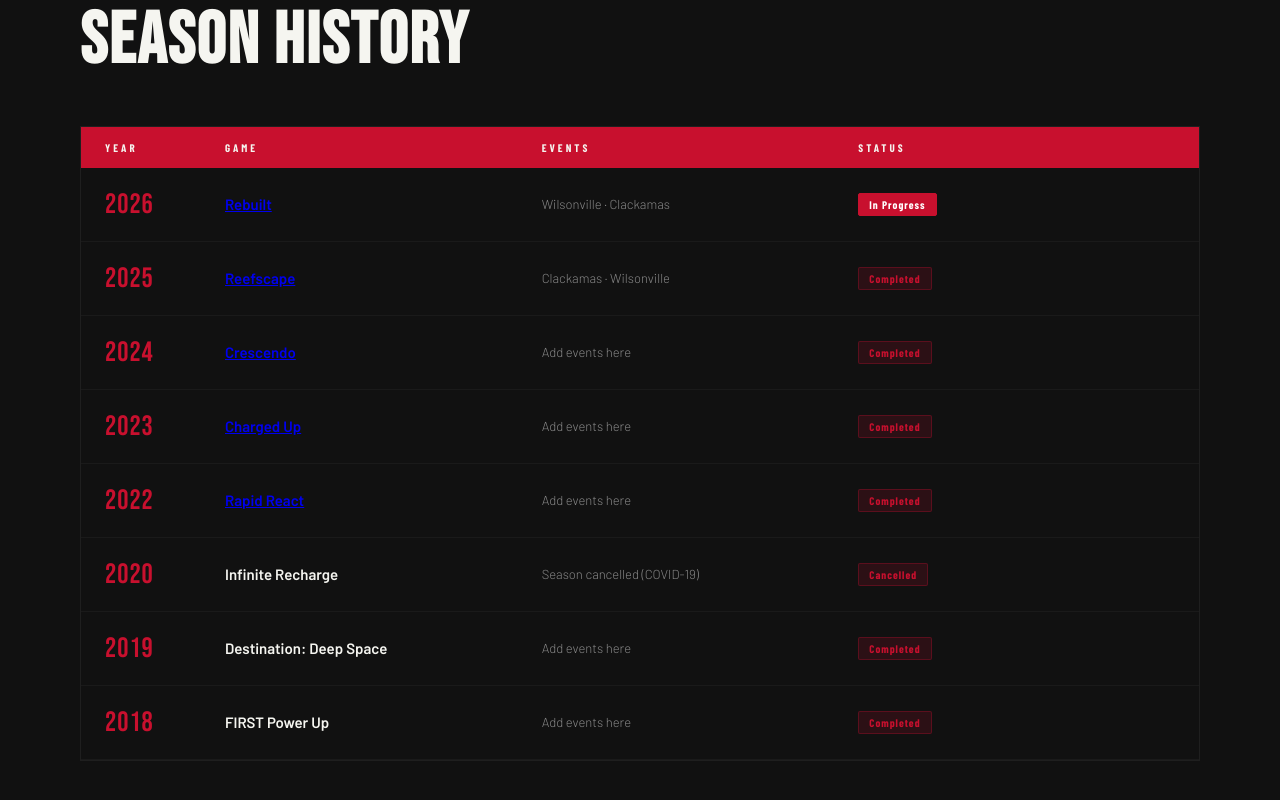
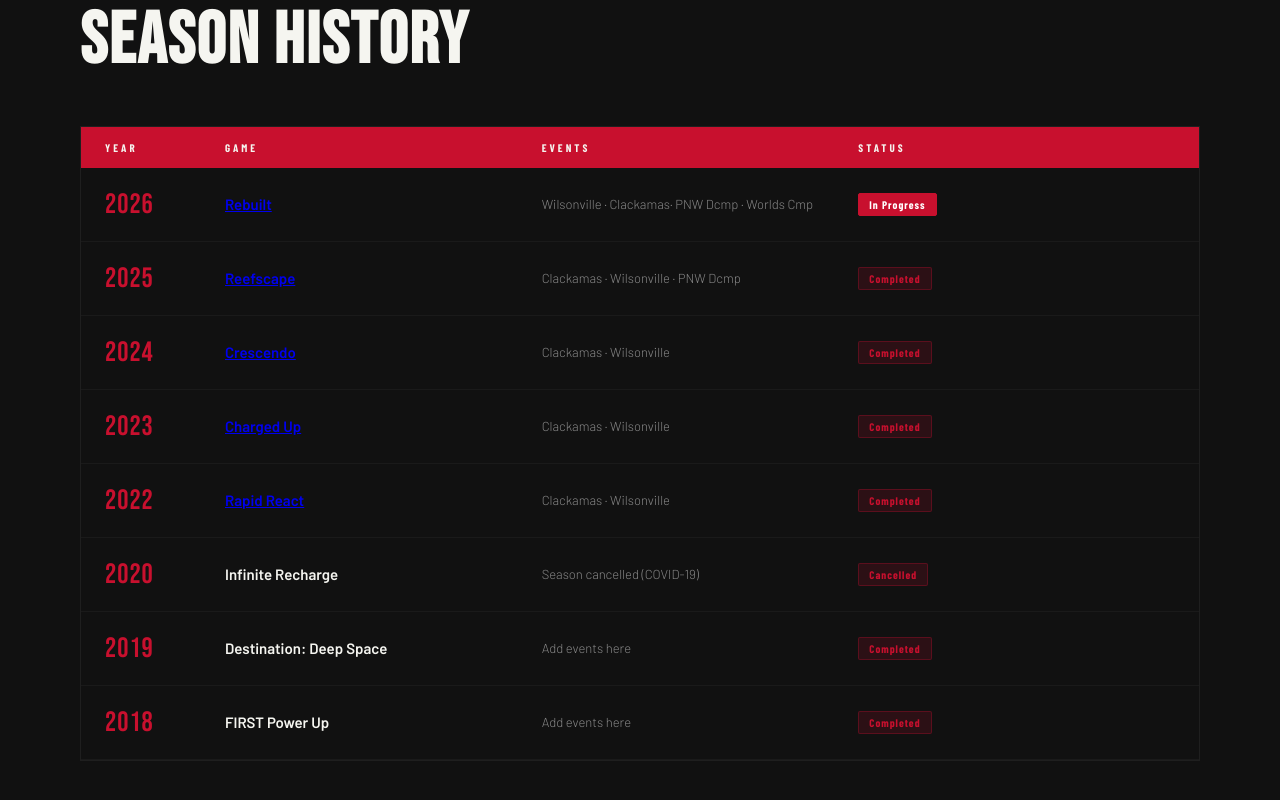
Before and after one commit to CardinalDynamics/team-6696, a plain HTML site: page index.html in a window 1280 px wide. Shown: the part 3184-3984 px from the top of the page. Drawn offline with nearby package versions, Linux system fonts and the light colour scheme.

Commit message:
Update index.html
Changes to season history. Added events

```diff
--- a/index.html
+++ b/index.html
@@ -1432,31 +1432,31 @@
     <div class="history-row">
       <div class="season-yr">2026</div>
       <div class="season-game"><a href="https://www.thebluealliance.com/team/6696">Rebuilt</a></div>
-      <div class="season-events-list">Wilsonville · Clackamas</div>
+      <div class="season-events-list">Wilsonville · Clackamas· PNW Dcmp · Worlds Cmp</div>
       <div><span class="season-badge current">In Progress</span></div>
     </div>
     <div class="history-row">
       <div class="season-yr">2025</div>
       <div class="season-game"><a href="https://www.thebluealliance.com/team/6696/2025">Reefscape</a></div>
-      <div class="season-events-list">Clackamas · Wilsonville</div>
+      <div class="season-events-list">Clackamas · Wilsonville · PNW Dcmp</div>
       <div><span class="season-badge">Completed</span></div>
     </div>
     <div class="history-row">
       <div class="season-yr">2024</div>
       <div class="season-game"><a href="https://www.thebluealliance.com/team/6696/2024">Crescendo</a></div>
-      <div class="season-events-list">Add events here</div>
+      <div class="season-events-list">Clackamas · Wilsonville</div>
       <div><span class="season-badge">Completed</span></div>
     </div>
     <div class="history-row">
       <div class="season-yr">2023</div>
       <div class="season-game"><a href="https://www.thebluealliance.com/team/6696/2023">Charged Up</a></div>
-      <div class="season-events-list">Add events here</div>
+      <div class="season-events-list">Clackamas · Wilsonville</div>
       <div><span class="season-badge">Completed</span></div>
     </div>
     <div class="history-row">
       <div class="season-yr">2022</div>
       <div class="season-game"><a href="https://www.thebluealliance.com/team/6696/2022">Rapid React</a></div>
-      <div class="season-events-list">Add events here</div>
+      <div class="season-events-list">Clackamas · Wilsonville</div>
       <div><span class="season-badge">Completed</span></div>
     </div>
     <div class="history-row">
```
